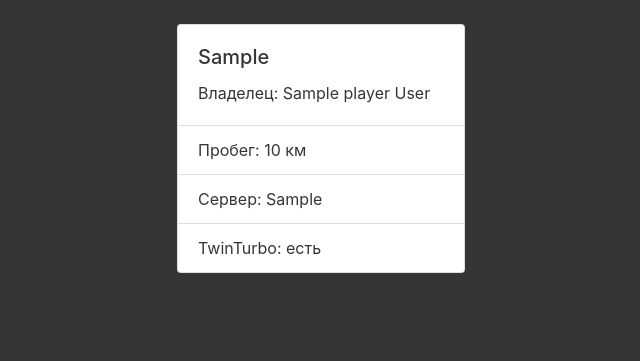
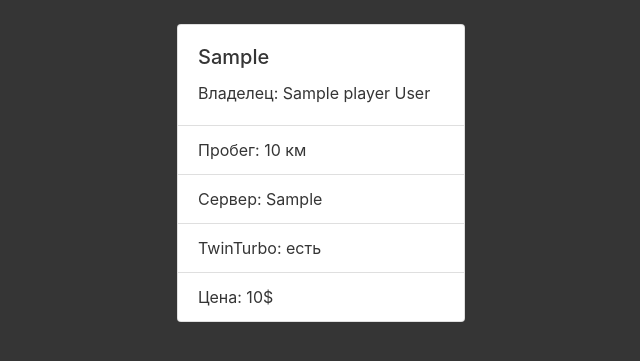
Before and after one commit to Dmytrenko-Roman/arizona-market, a Django app: page / in a window 1280 px wide. Shown: the part 56-417 px from the top of the page, without its empty margins (319-959 px from the left). Run offline with Django 4.2, Linux system fonts and the light colour scheme; tables that the repository leaves empty hold one stand-in row (values such as "Sample post"); some libraries are stand-ins or nearby versions.

Commit message:
❄️ Front market ❄️

```diff
--- a/website/arizonamarket/models.py
+++ b/website/arizonamarket/models.py
@@ -14,7 +14,7 @@ class Car(models.Model):
     model = models.TextField(null=False)
     twinturbo = models.BooleanField(default=False)
     mileage = models.IntegerField(null=False)
-    price = models.IntegerField(null=True)
+    price = models.IntegerField(default=0)
 
     owner = models.ForeignKey("Player", on_delete=models.SET_NULL, null=True)
 
--- a/website/arizonamarket/templates/market/market.html
+++ b/website/arizonamarket/templates/market/market.html
@@ -5,9 +5,9 @@
 {% endblock %}
 
 {% block content %}
-    {% for car in cars %}
     <br>
     <div class="row justify-content-md-center" style="margin: auto;">
+        {% for car in cars %}
             <div class="col-md-auto">
                 <div class="card" style="width: 18rem; color: #353535;">
                     <div class="card-body">
@@ -17,14 +17,22 @@
                     <ul class="list-group list-group-flush">
                         <li class="list-group-item">Пробег: {{ car.mileage }} км</li>
                         <li class="list-group-item">Сервер: {{ car.owner.server }}</li>
+
                         {% if car.twinturbo %}
                             <li class="list-group-item">TwinTurbo: есть</li>
                         {% else %}
                             <li class="list-group-item">TwinTurbo: нету</li>
                         {% endif %}
+
+                        {% if car.price != 0 %}
+                            <li class="list-group-item">Цена: {{ car.price }}$</li>
+                        {% else %}
+                            <li class="list-group-item">Цена: договорная</li>
+                        {% endif %}
+
                     </ul>
                 </div>
             </div>
+        {% endfor %}
     </div>
-    {% endfor %}
 {% endblock %}
```
Also changed, not shown: website/arizonamarket/migrations/0001_initial.py, website/arizonamarket/migrations/0002_alter_car_price.py (added). Lines whose indentation alone changed are shown as unchanged.
